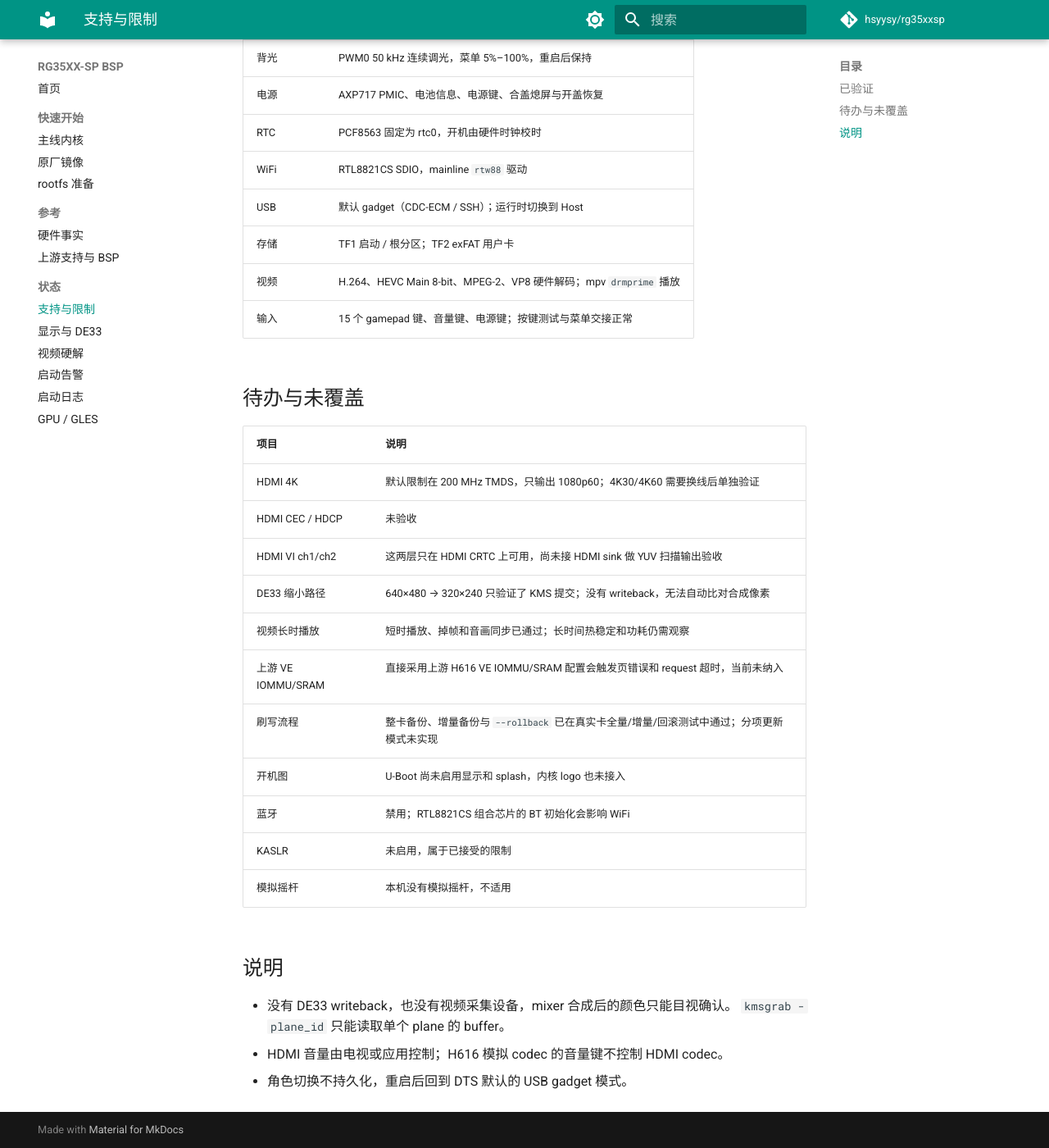
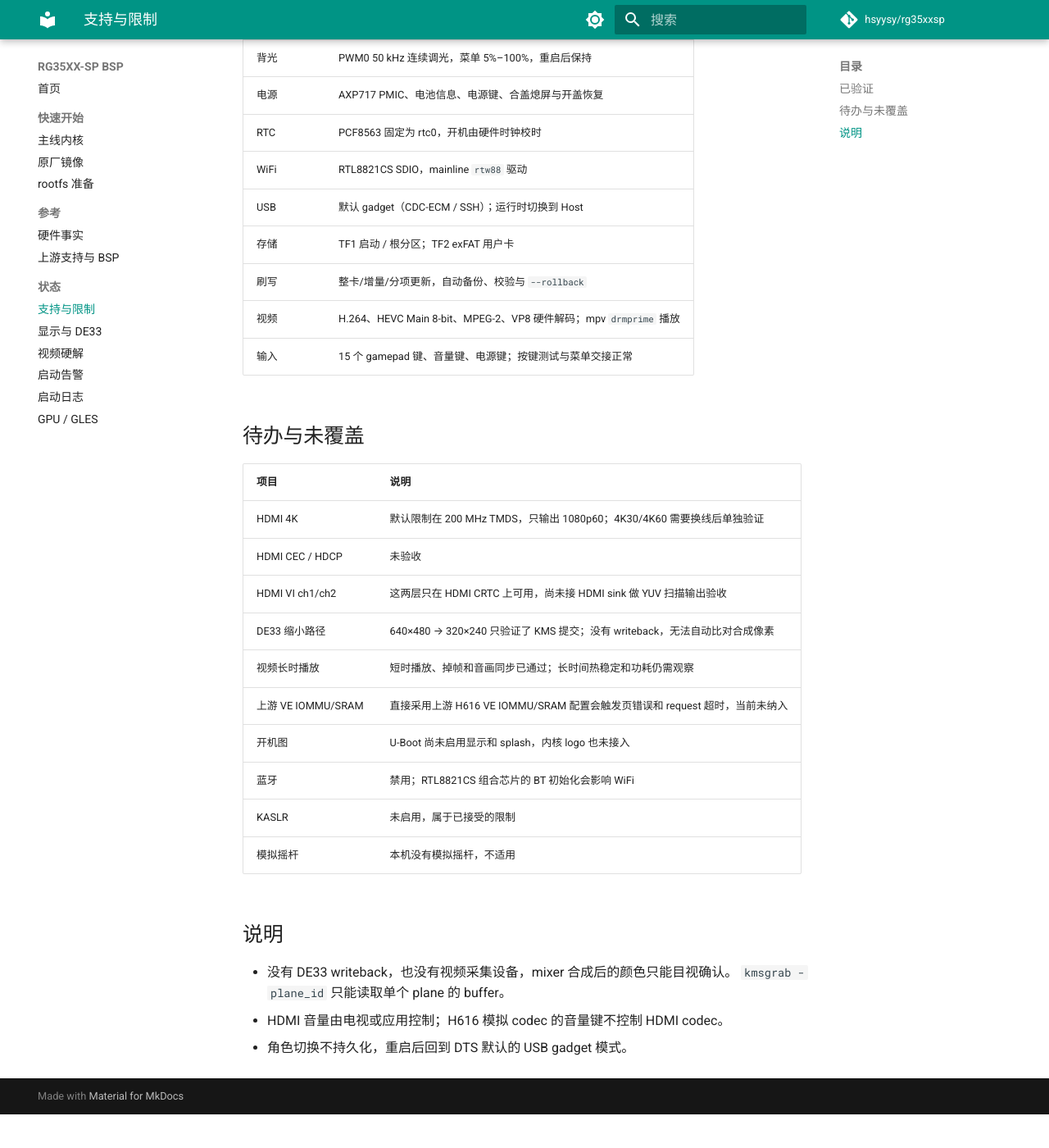
Before and after one commit to hsyysy/rg35xxsp, an MkDocs documentation site: the page built from docs/status.md, in a window 1280 px wide and 1400 px high, scrolled down 521 px. Shown: the whole window at 82% size. Built offline with MkDocs 1.6.1 and Material for MkDocs 9.7.7, drawn with Linux system fonts in a browser that asks for light colours; comment, search, counter and statistics services are not loaded; after the commit the page ends 1880 px from its top, so only the background shows below that.

Commit message:
docs: note split update modes and flashing verification
The flash tooling now supports uboot, boot and modules-only updates, each
with its own backup and rollback.  Real-hardware full, incremental and
rollback tests have passed.

```diff
--- a/docs/status.md
+++ b/docs/status.md
@@ -18,6 +18,7 @@
 | WiFi | RTL8821CS SDIO，mainline `rtw88` 驱动 |
 | USB | 默认 gadget（CDC-ECM / SSH）；运行时切换到 Host |
 | 存储 | TF1 启动 / 根分区；TF2 exFAT 用户卡 |
+| 刷写 | 整卡/增量/分项更新，自动备份、校验与 `--rollback` |
 | 视频 | H.264、HEVC Main 8-bit、MPEG-2、VP8 硬件解码；mpv `drmprime` 播放 |
 | 输入 | 15 个 gamepad 键、音量键、电源键；按键测试与菜单交接正常 |
 
@@ -31,7 +32,6 @@
 | DE33 缩小路径 | 640×480 → 320×240 只验证了 KMS 提交；没有 writeback，无法自动比对合成像素 |
 | 视频长时播放 | 短时播放、掉帧和音画同步已通过；长时间热稳定和功耗仍需观察 |
 | 上游 VE IOMMU/SRAM | 直接采用上游 H616 VE IOMMU/SRAM 配置会触发页错误和 request 超时，当前未纳入 |
-| 刷写流程 | 整卡备份、增量备份与 `--rollback` 已在真实卡全量/增量/回滚测试中通过；分项更新模式未实现 |
 | 开机图 | U-Boot 尚未启用显示和 splash，内核 logo 也未接入 |
 | 蓝牙 | 禁用；RTL8821CS 组合芯片的 BT 初始化会影响 WiFi |
 | KASLR | 未启用，属于已接受的限制 |
```
